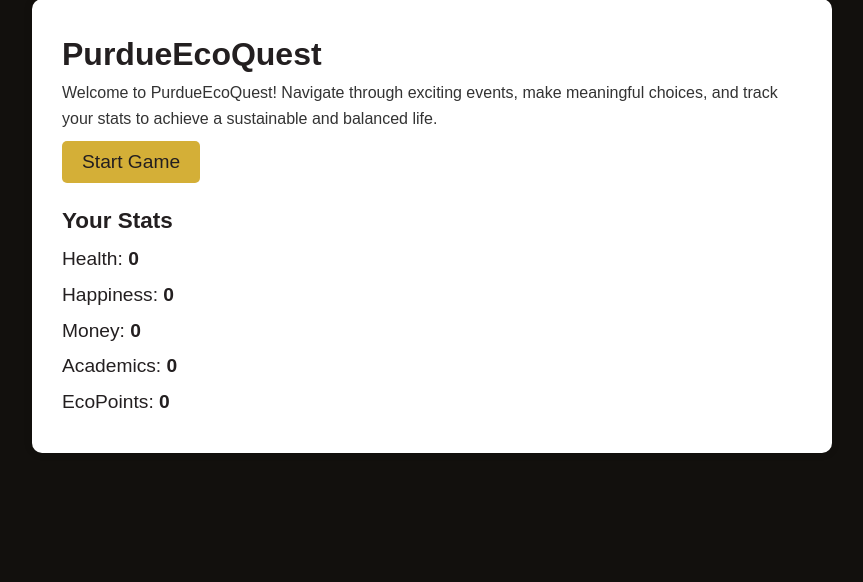
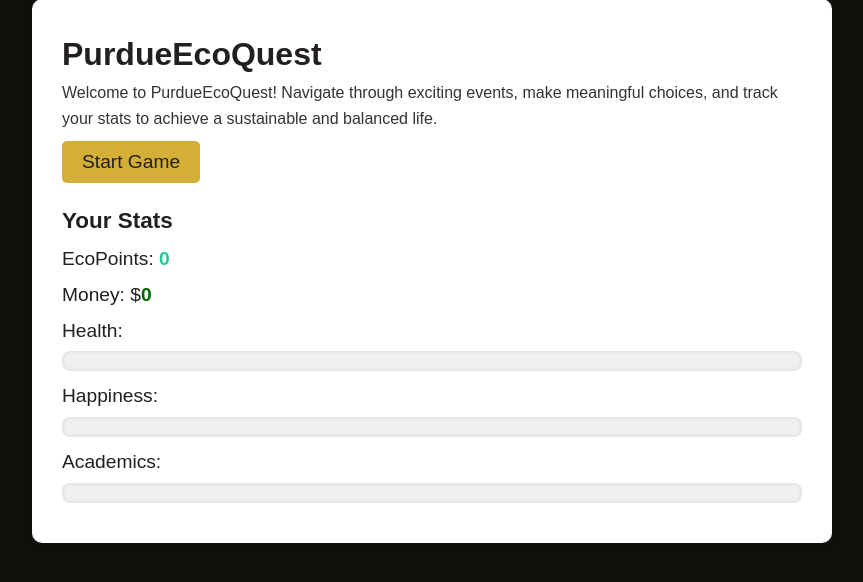
Before and after one commit to rgsierrav/PurdueEcoQuest, a Flask app: page / in a window 1280 px wide. Shown: the part 83-665 px from the top of the page, without its empty margins (208-1071 px from the left). Run offline with Flask 3, Linux system fonts and the light colour scheme.

Commit message:
Improved visuals !

```diff
--- a/src/static/script.js
+++ b/src/static/script.js
@@ -22,6 +22,7 @@
                 updateEvent(data); // Update event details from the backend
                 updateStats(data); // Update stats from the backend response
                 eventSection.style.display = "block"; // Show the event section
+                startButton.style.display = "none";
             })
             .catch((error) => console.error("Error starting game:", error));
     });
@@ -68,10 +69,15 @@
 
     // Update Stats
     function updateStats(data) {
-        stats.health.textContent = data.Health || 0;
-        stats.happiness.textContent = data.Happiness || 0;
+        const updateBar = (barId, value) => {
+            const bar = document.getElementById(barId);
+            bar.style.width = `${Math.min(value, 100)}%`; // Ensure the width doesn't exceed 100%
+        };
+        updateBar("health-bar", data.Health || 0);
+        updateBar("happiness-bar", data.Happiness || 0);
+        updateBar("academics-bar", data.Academics || 0);
+
         stats.money.textContent = data.Money || 0;
-        stats.academics.textContent = data.Academics || 0;
         stats.ecopoints.textContent = data.EcoPoints || 0;
     }
 });
--- a/src/static/styles.css
+++ b/src/static/styles.css
@@ -119,3 +119,50 @@
         font-size: 1em;
     }
 }
+
+/* Stats Section Bars */
+.stat-bar {
+    width: 100%;
+    background-color: #f0f0f0; /* Light gray for the bar background */
+    border-radius: 8px;
+    height: 20px;
+    margin-bottom: 10px;
+    overflow: hidden;
+    box-shadow: inset 0 0 5px rgba(0, 0, 0, 0.1);
+}
+
+.stat-fill {
+    height: 100%;
+    background-color: #ffc107; /* Gold for Purdue theme */
+    border-radius: 8px;
+    width: 0%; /* Start empty */
+    transition: width 0.3s ease-in-out; /* Smooth animation */
+}
+
+.stat-bar p {
+    margin: 0;
+    padding: 0;
+}
+
+#health-bar {
+    background-color: #FF0000; /* Red */
+}
+
+/* Happiness Bar (Blue) */
+#happiness-bar {
+    background-color: #007bff; /* Blue */
+}
+
+#academics-bar {
+    background-color: #ffc107; /* Purple */
+}
+
+#ecopoints {
+    color: #20c997; /* Teal to match the bar color */
+    font-weight: bold;
+}
+
+#money {
+    color: #006600; /* Green for moneys */
+    font-weight: bold;
+}
--- a/src/templates/index.html
+++ b/src/templates/index.html
@@ -20,11 +20,20 @@
 
         <div id="stats-section" style="margin-top: 20px;">
             <h3>Your Stats</h3>
-            <p>Health: <span id="health">0</span></p>
-            <p>Happiness: <span id="happiness">0</span></p>
-            <p>Money: <span id="money">0</span></p>
-            <p>Academics: <span id="academics">0</span></p>
             <p>EcoPoints: <span id="ecopoints">0</span></p>
+            <p>Money: $<span id="money">0</span></p>
+            <p>Health: </p>
+            <div class="stat-bar">
+                <div id="health-bar" class="stat-fill"></div>
+            </div>
+            <p>Happiness:</p>
+            <div class="stat-bar">
+                <div id="happiness-bar" class="stat-fill"></div>
+            </div>
+            <p>Academics:</p>
+            <div class="stat-bar">
+                <div id="academics-bar" class="stat-fill"></div>
+            </div>
         </div>
     </div>
 
```
Also changed, not shown: src/events.csv (+21 -22 lines), src/scratch.csv (added, +23 -0 lines).
